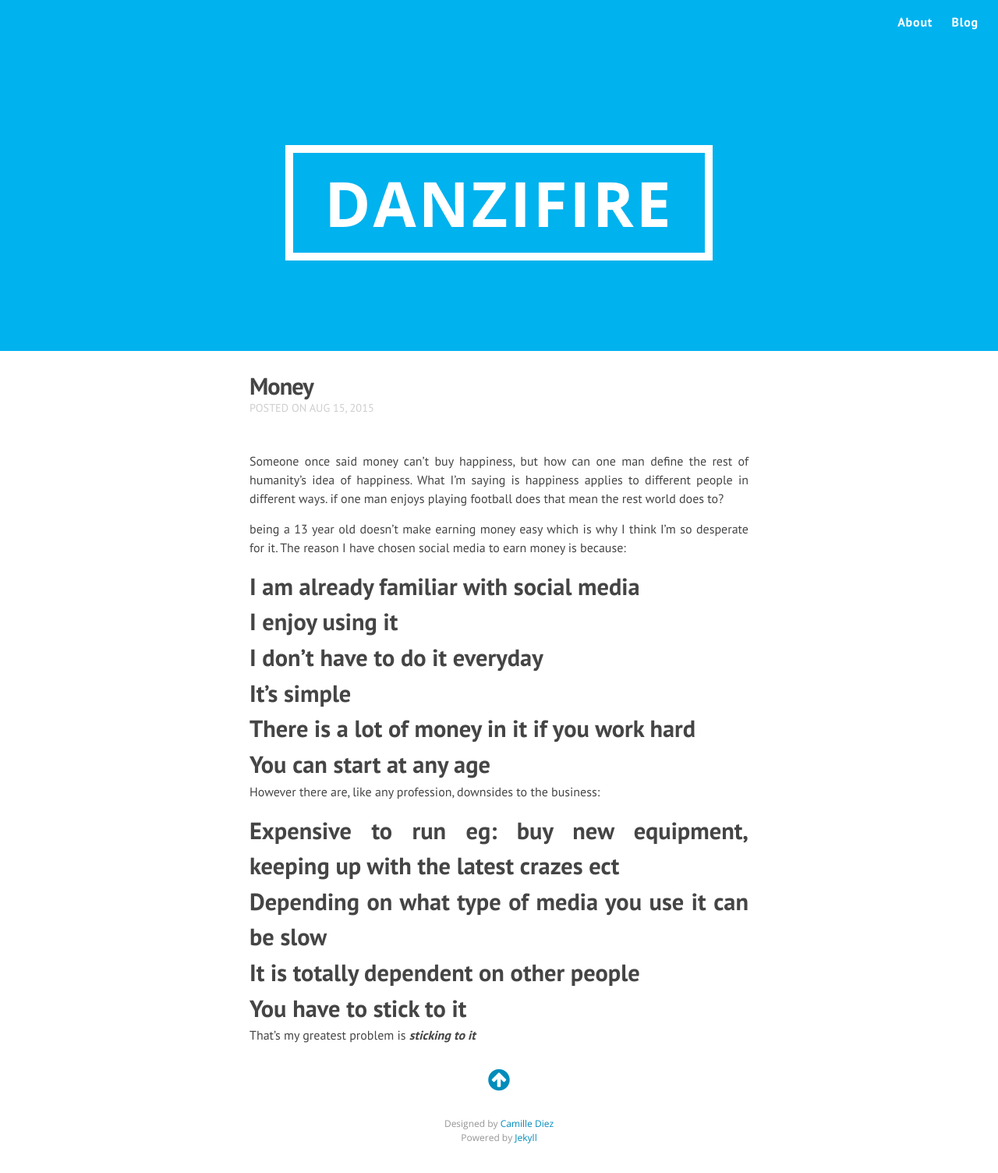
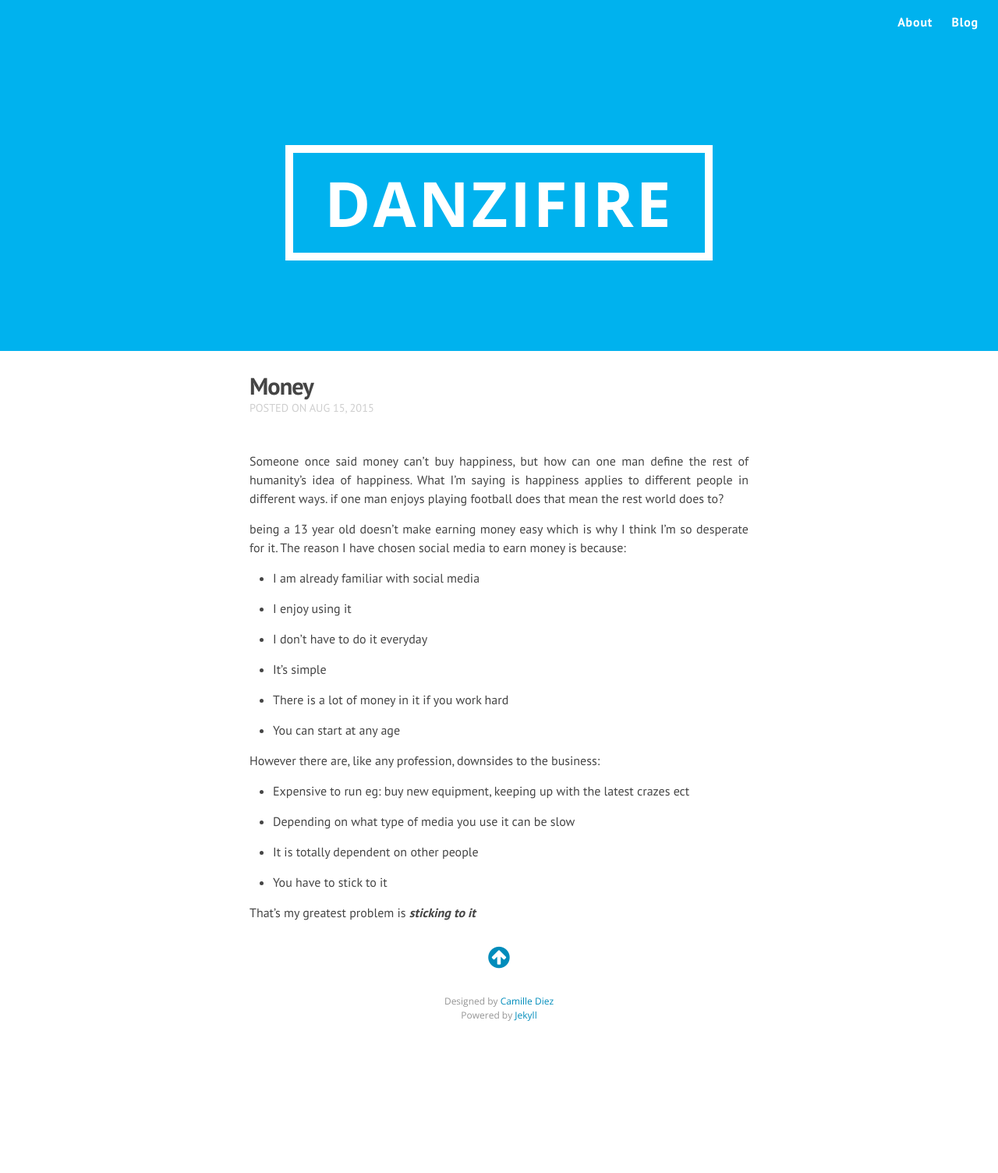
Before and after one commit to danzifire/danzifire.github.io, a Jekyll site: the page built from _posts/2015-08-15-money.md, in a window 1280 px wide. Shown: the whole page at 78% size. Built offline with Jekyll 4.4.1, drawn with Linux system fonts in a browser that asks for light colours; nearby versions of some CDN libraries; Markdown is read by kramdown in place of the engine named in the settings; after the commit the page ends 1347 px from its top, so only the background shows below that.

```diff
--- a/_posts/2015-08-15-money.md
+++ b/_posts/2015-08-15-money.md
@@ -8,26 +8,26 @@ Someone once said money can't buy happiness, but how can one man define the rest
 
 being a 13 year old doesn't make earning money easy which is why I think I'm so desperate for it. The reason I have chosen social media to earn money is because:
 
-# I am already familiar with social media
++ I am already familiar with social media
 
-# I enjoy using it
++ I enjoy using it
 
-# I don't have to do it everyday
++ I don't have to do it everyday
 
-# It's simple
++ It's simple
 
-# There is a lot of money in it if you work hard
++ There is a lot of money in it if you work hard
 
-# You can start at any age
++ You can start at any age
 
 However there are, like any profession, downsides to the business:
 
-# Expensive to run eg: buy new equipment, keeping up with the latest crazes ect
++ Expensive to run eg: buy new equipment, keeping up with the latest crazes ect
 
-# Depending on what type of media you use it can be slow
++ Depending on what type of media you use it can be slow
 
-# It is totally dependent on other people
++ It is totally dependent on other people
 
-# You have to stick to it
++ You have to stick to it
 
 That's my greatest problem is **_sticking to it_**
```
